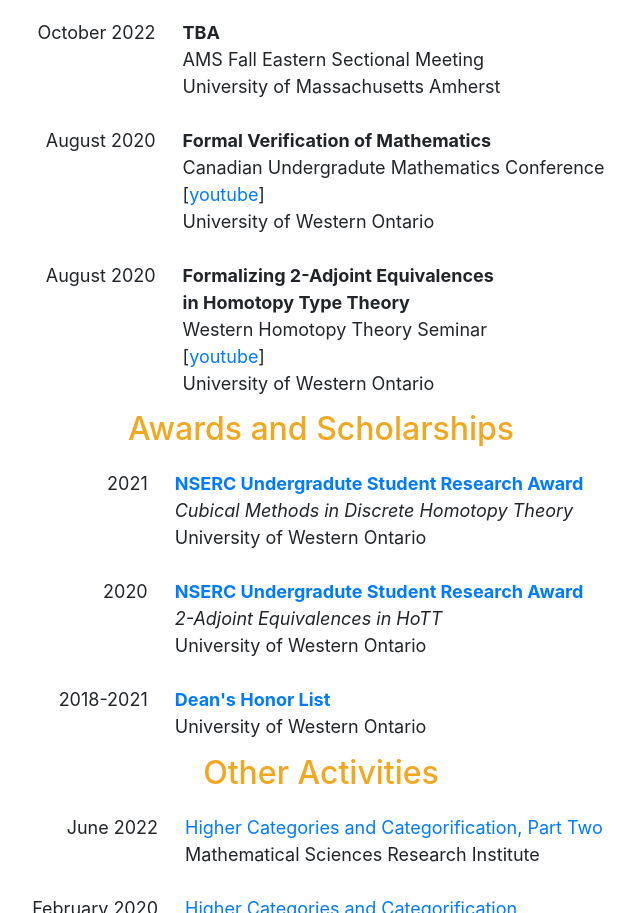
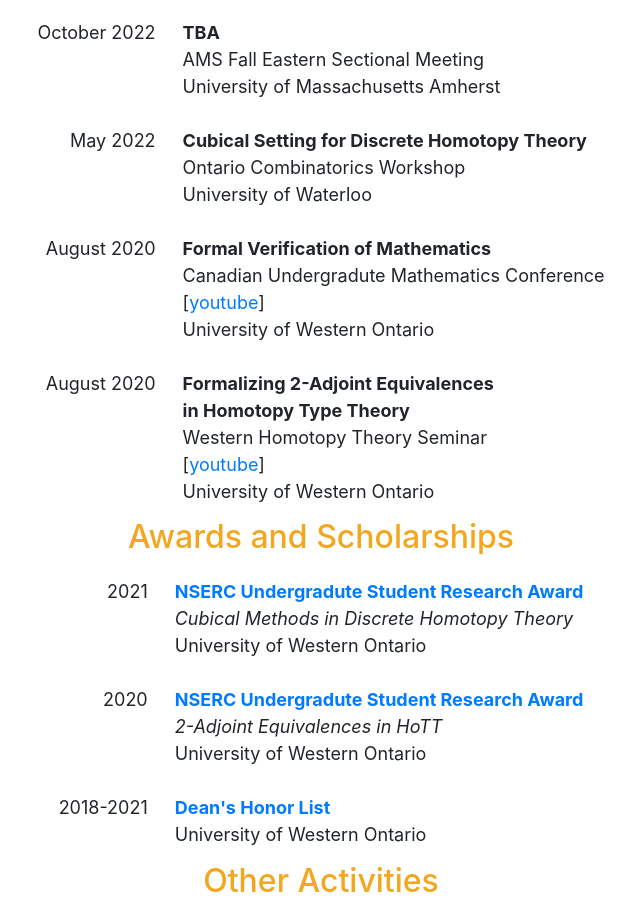
Before and after one commit to daniel-carranza/daniel-carranza.github.io-OLD, a plain HTML site: page index.html in a window 1280 px wide. Shown: the part 1274-2187 px from the top of the page, without its empty margins (319-959 px from the left). Drawn offline with nearby package versions, Linux system fonts and the light colour scheme.

Commit message:
updated CV and website with ON combinatorics workshop

```diff
--- a/index.html
+++ b/index.html
@@ -140,6 +140,15 @@
 				AMS Fall Eastern Sectional Meeting <br>
 				University of Massachusetts Amherst
 			</td>
+		</tr>
+		<tr>
+			<td align="right" valign="top">May 2022</td>
+			<td align="left">
+				<b> Cubical Setting for Discrete Homotopy Theory </b> <br>
+				Ontario Combinatorics Workshop <br>
+				University of Waterloo
+			</td>
+		</tr>
 		<tr>
 			<td align="right" valign="top">August 2020</td>
 			<td align="left">
@@ -148,7 +157,6 @@
 				[<a href="https://youtu.be/LCW682zcEVs">youtube</a>] <br>
 				University of Western Ontario
 			</td>
-		</tr>
 		</tr>
 		<tr>
 			<td align="right" valign="top">August 2020</td>
```
Also changed, not shown: 1 other file.
